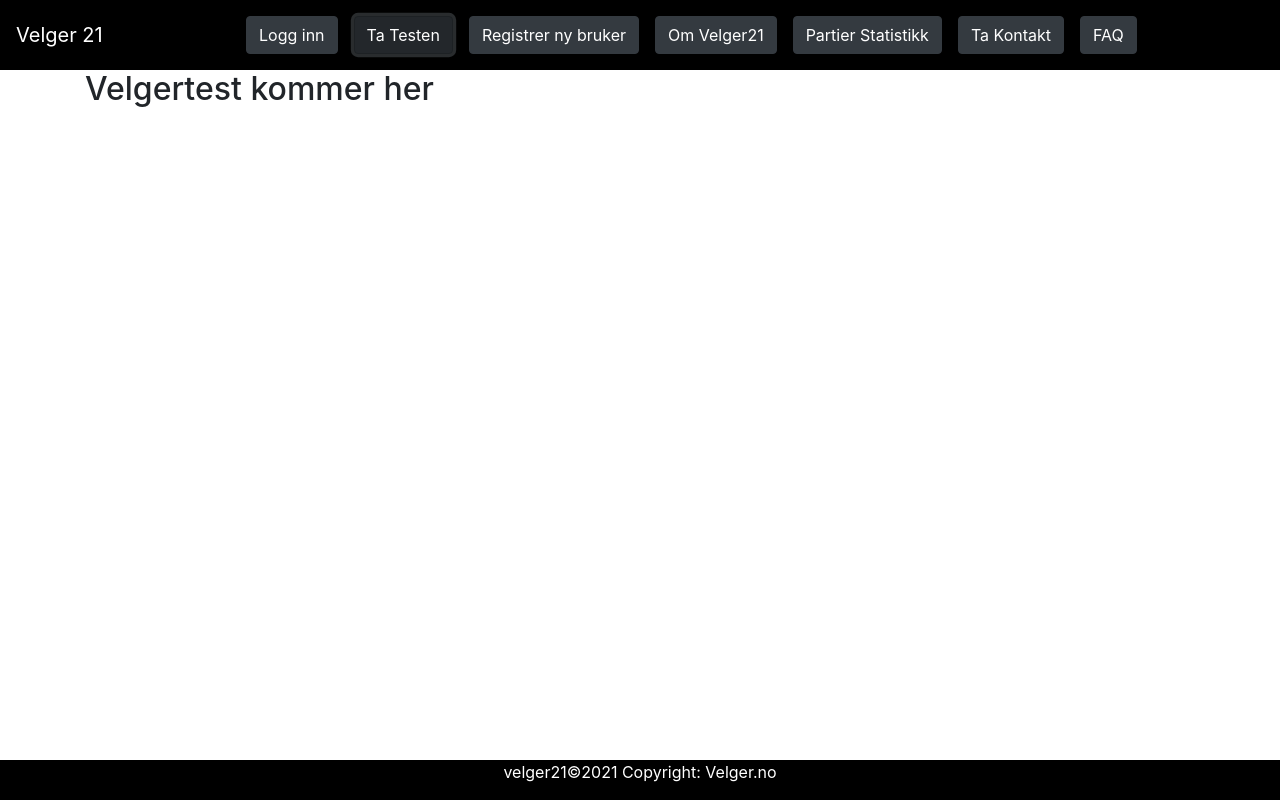
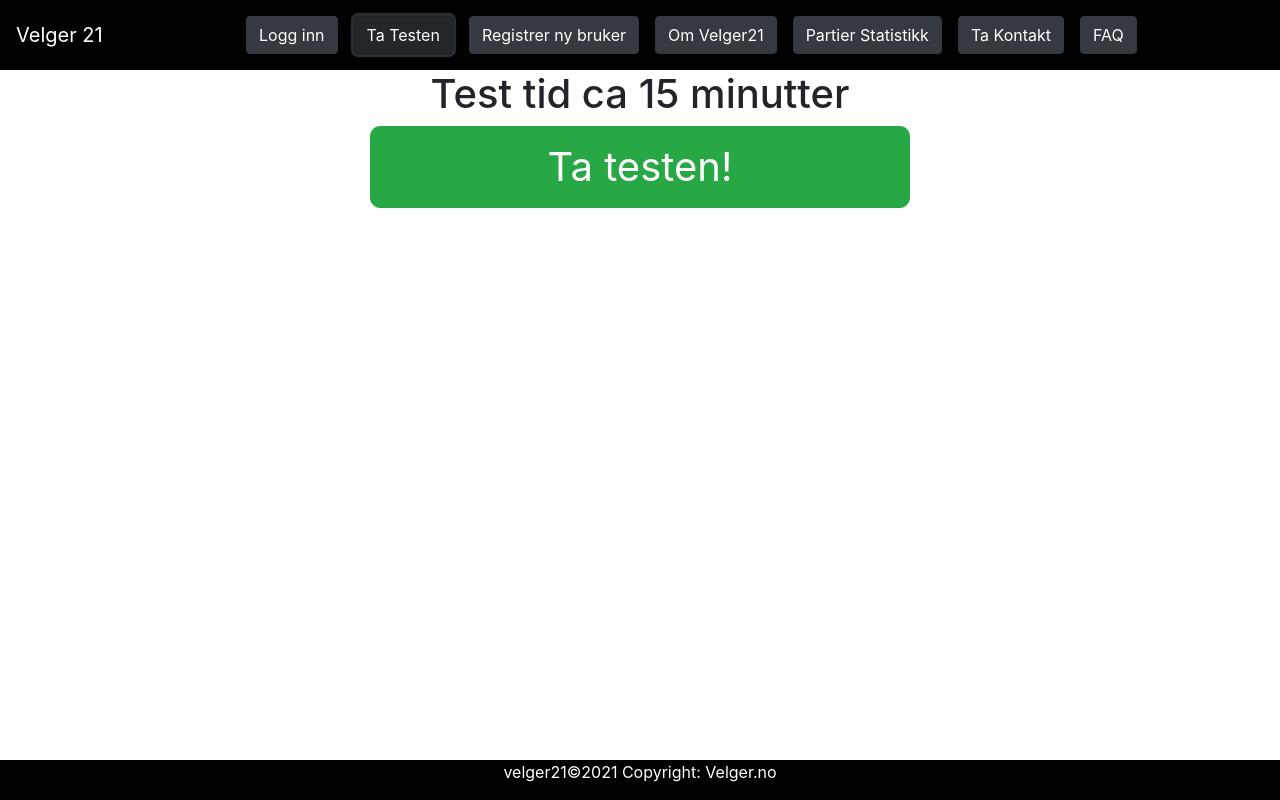
Before and after one commit to Harithelamin/velger21, an Angular app in the folder velgerguideClient/: page / in a window 1280 px wide. Both pictures are taken after a click on the button "Ta Testen". Built offline with nearby package versions, Linux system fonts and the light colour scheme; what ng2-charts would draw is missing.

Commit message:
Oppdatert start test

```diff
--- a/velgerguideClient/src/app/app.component.html
+++ b/velgerguideClient/src/app/app.component.html
@@ -196,7 +196,21 @@
 <!-- Ta Testen -->
 <div id="Test" class="container" *ngIf="showTest" >
  <!-- leggin kode for testen her -->
-  <h2>Velgertest kommer her</h2>
+  <div class="container container h-100 d-flex justify-content-center">
+    <h1>Test tid ca 15 minutter</h1>
+
+  </div>
+
+  <div class="container container h-100 d-flex justify-content-center">
+    <button type="button" class="btn btn-success " (click)="onSubmitShowTesten()" aria-controls="navbarResponsive" style="
+    padding: 10px 20px;
+    font-size: 40px;
+    border-radius: 10px;
+    width:50%;
+">Ta testen!</button>
+  </div>
+
+
 </div>
 
 <!--Ta kontakt-->
--- a/velgerguideClient/src/app/app.module.ts
+++ b/velgerguideClient/src/app/app.module.ts
@@ -1,6 +1,5 @@
 import { BrowserModule } from '@angular/platform-browser';
 import { NgModule } from '@angular/core';
-
 import { AppComponent } from './app.component';
 import { FormsModule, ReactiveFormsModule } from '@angular/forms';
 import { HttpClientModule } from '@angular/common/http';
```
